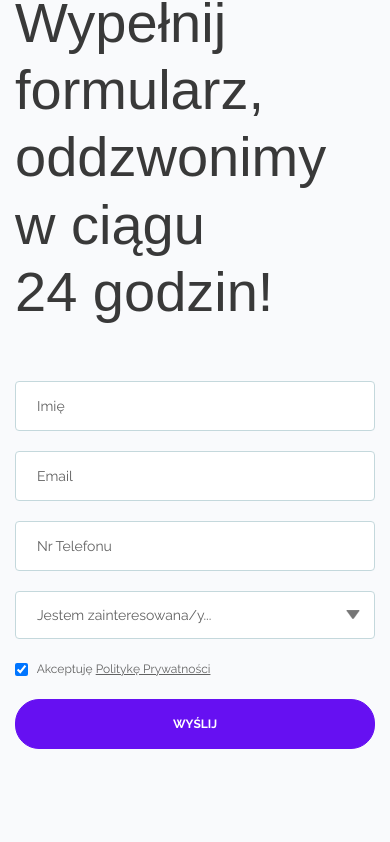
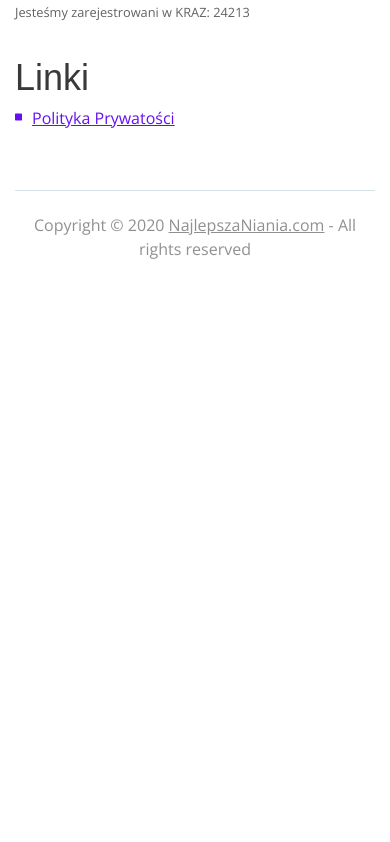
Before and after one commit to juliamazur/nn, a plain HTML site: page index.html in a window 390 px wide. Shown: the part 6450-7292 px from the top of the page. After the commit the page ends 6733 px from the top, so only its background shows below. Drawn offline with nearby package versions, Linux system fonts and the light colour scheme; a web font is replaced by a local one.

Commit message:
comment form

```diff
--- a/index.html
+++ b/index.html
@@ -580,83 +580,83 @@
     <!-- end of pricing -->
 
 
-    <!-- Request -->
-    <div id="request" class="form-1">
-        <div class="container">
-            <div class="row">
-                <div class="col-lg-6">
-                    <div class="text-container">
-                        <h2>Wypełnij formularz, oddzwonimy w&nbsp;ciągu 24&nbsp;godzin!</h2>
-                        <!-- <p>Evolo is one of the easiest and feature packed marketing automation apps in the market. Discover what it can do for your business organization right away.</p>
-                        <ul class="list-unstyled li-space-lg">
-                            <li class="media">
-                                <i class="fas fa-check"></i>
-                                <div class="media-body"><strong class="blue">Automate your marketing</strong> activities and get results today</div>
-                            </li>
-                            <li class="media">
-                                <i class="fas fa-check"></i>
-                                <div class="media-body"><strong class="blue">Interact with all your</strong> targeted customers at a personal level</div>
-                            </li>
-                            <li class="media">
-                                <i class="fas fa-check"></i>
-                                <div class="media-body"><strong class="blue">Convince them to buy</strong> your company's awesome products</div>
-                            </li>
-                            <li class="media">
-                                <i class="fas fa-check"></i>
-                                <div class="media-body"><strong class="blue">Save precious time</strong> and invest it where you need it the most</div>
-                            </li>
-                        </ul> -->
-                    </div> <!-- end of text-container -->
-                </div> <!-- end of col -->
-                <div class="col-lg-6">
+<!--    &lt;!&ndash; Request &ndash;&gt;-->
+<!--    <div id="request" class="form-1">-->
+<!--        <div class="container">-->
+<!--            <div class="row">-->
+<!--                <div class="col-lg-6">-->
+<!--                    <div class="text-container">-->
+<!--                        <h2>Wypełnij formularz, oddzwonimy w&nbsp;ciągu 24&nbsp;godzin!</h2>-->
+<!--                        &lt;!&ndash; <p>Evolo is one of the easiest and feature packed marketing automation apps in the market. Discover what it can do for your business organization right away.</p>-->
+<!--                        <ul class="list-unstyled li-space-lg">-->
+<!--                            <li class="media">-->
+<!--                                <i class="fas fa-check"></i>-->
+<!--                                <div class="media-body"><strong class="blue">Automate your marketing</strong> activities and get results today</div>-->
+<!--                            </li>-->
+<!--                            <li class="media">-->
+<!--                                <i class="fas fa-check"></i>-->
+<!--                                <div class="media-body"><strong class="blue">Interact with all your</strong> targeted customers at a personal level</div>-->
+<!--                            </li>-->
+<!--                            <li class="media">-->
+<!--                                <i class="fas fa-check"></i>-->
+<!--                                <div class="media-body"><strong class="blue">Convince them to buy</strong> your company's awesome products</div>-->
+<!--                            </li>-->
+<!--                            <li class="media">-->
+<!--                                <i class="fas fa-check"></i>-->
+<!--                                <div class="media-body"><strong class="blue">Save precious time</strong> and invest it where you need it the most</div>-->
+<!--                            </li>-->
+<!--                        </ul> &ndash;&gt;-->
+<!--                    </div> &lt;!&ndash; end of text-container &ndash;&gt;-->
+<!--                </div> &lt;!&ndash; end of col &ndash;&gt;-->
+<!--                <div class="col-lg-6">-->
 
-                    <!-- Request Form -->
-                    <div class="form-container">
-                        <form id="requestForm" data-toggle="validator" data-focus="false">
-                            <div class="form-group">
-                                <input type="text" class="form-control-input" id="rname" name="rname">
-                                <label class="label-control" for="rname">Imię</label>
-                                <div class="help-block with-errors"></div>
-                            </div>
-                            <div class="form-group">
-                                <input type="email" class="form-control-input" id="remail" name="remail">
-                                <label class="label-control" for="remail">Email</label>
-                                <div class="help-block with-errors"></div>
-                            </div>
-                            <div class="form-group">
-                                <input type="text" class="form-control-input" id="rphone" name="rphone">
-                                <label class="label-control" for="rphone">Nr Telefonu</label>
-                                <div class="help-block with-errors"></div>
-                            </div>
-                            <div class="form-group">
-                                <select class="form-control-select" id="rselect">
-                                    <option class="select-option" value="" disabled selected>Jestem zainteresowana/y...</option>
-                                    <option class="select-option" value="Mini">Pakietem Mini</option>
-                                    <option class="select-option" value="Midi">Pakietem Midi</option>
-                                    <option class="select-option" value="Flexi">Pakietem Flexi</option>
-                                </select>
-                                <div class="help-block with-errors"></div>
-                            </div>
-                            <div class="form-group checkbox">
-                                <input type="checkbox" checked id="rterms" value="Agreed-to-Terms" name="rterms" required>
-                                Akceptuję <a href="privacy-policy.html">Politykę Prywatności</a>
-                                <div class="help-block with-errors"></div>
-                            </div>
-                            <div class="form-group">
-                                <button type="submit" class="form-control-submit-button" onClick="sendDoc()">WYŚLIJ</button>
-                            </div>
-                            <div class="form-message">
-                                <div id="rmsgSubmit" class="h6 text-center hidden">Dziękujemy! Skontaktujemy się najszybciej, jak to możliwe.</div>
-                            </div>
-                        </form>
-                    </div> <!-- end of form-container -->
-                    <!-- end of request form -->
+<!--                    &lt;!&ndash; Request Form &ndash;&gt;-->
+<!--                    <div class="form-container">-->
+<!--                        <form id="requestForm" data-toggle="validator" data-focus="false">-->
+<!--                            <div class="form-group">-->
+<!--                                <input type="text" class="form-control-input" id="rname" name="rname">-->
+<!--                                <label class="label-control" for="rname">Imię</label>-->
+<!--                                <div class="help-block with-errors"></div>-->
+<!--                            </div>-->
+<!--                            <div class="form-group">-->
+<!--                                <input type="email" class="form-control-input" id="remail" name="remail">-->
+<!--                                <label class="label-control" for="remail">Email</label>-->
+<!--                                <div class="help-block with-errors"></div>-->
+<!--                            </div>-->
+<!--                            <div class="form-group">-->
+<!--                                <input type="text" class="form-control-input" id="rphone" name="rphone">-->
+<!--                                <label class="label-control" for="rphone">Nr Telefonu</label>-->
+<!--                                <div class="help-block with-errors"></div>-->
+<!--                            </div>-->
+<!--                            <div class="form-group">-->
+<!--                                <select class="form-control-select" id="rselect">-->
+<!--                                    <option class="select-option" value="" disabled selected>Jestem zainteresowana/y...</option>-->
+<!--                                    <option class="select-option" value="Mini">Pakietem Mini</option>-->
+<!--                                    <option class="select-option" value="Midi">Pakietem Midi</option>-->
+<!--                                    <option class="select-option" value="Flexi">Pakietem Flexi</option>-->
+<!--                                </select>-->
+<!--                                <div class="help-block with-errors"></div>-->
+<!--                            </div>-->
+<!--                            <div class="form-group checkbox">-->
+<!--                                <input type="checkbox" checked id="rterms" value="Agreed-to-Terms" name="rterms" required>-->
+<!--                                Akceptuję <a href="privacy-policy.html">Politykę Prywatności</a>-->
+<!--                                <div class="help-block with-errors"></div>-->
+<!--                            </div>-->
+<!--                            <div class="form-group">-->
+<!--                                <button type="submit" class="form-control-submit-button" onClick="sendDoc()">WYŚLIJ</button>-->
+<!--                            </div>-->
+<!--                            <div class="form-message">-->
+<!--                                <div id="rmsgSubmit" class="h6 text-center hidden">Dziękujemy! Skontaktujemy się najszybciej, jak to możliwe.</div>-->
+<!--                            </div>-->
+<!--                        </form>-->
+<!--                    </div> &lt;!&ndash; end of form-container &ndash;&gt;-->
+<!--                    &lt;!&ndash; end of request form &ndash;&gt;-->
 
-                </div> <!-- end of col -->
-            </div> <!-- end of row -->
-        </div> <!-- end of container -->
-    </div> <!-- end of form-1 -->
-    <!-- end of request -->
+<!--                </div> &lt;!&ndash; end of col &ndash;&gt;-->
+<!--            </div> &lt;!&ndash; end of row &ndash;&gt;-->
+<!--        </div> &lt;!&ndash; end of container &ndash;&gt;-->
+<!--    </div> &lt;!&ndash; end of form-1 &ndash;&gt;-->
+<!--    &lt;!&ndash; end of request &ndash;&gt;-->
 
 
     <!-- Footer -->
```
